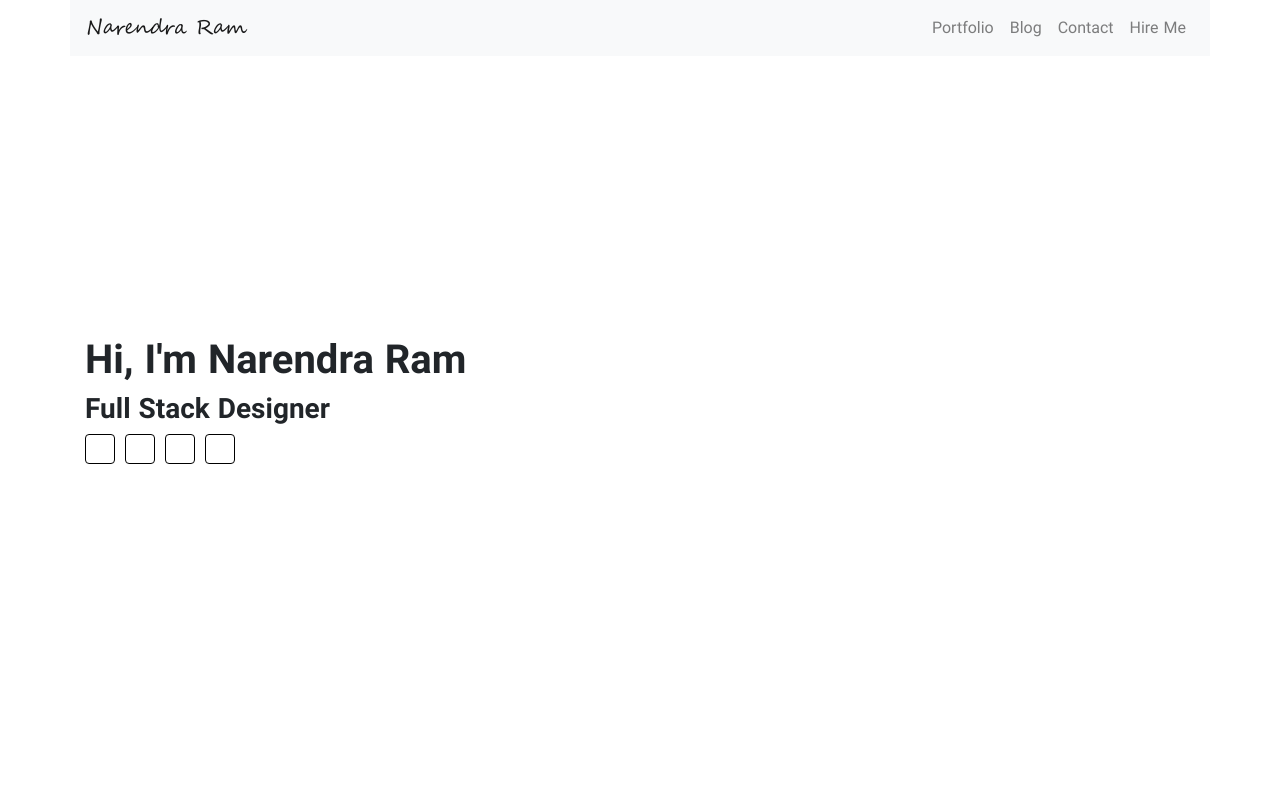
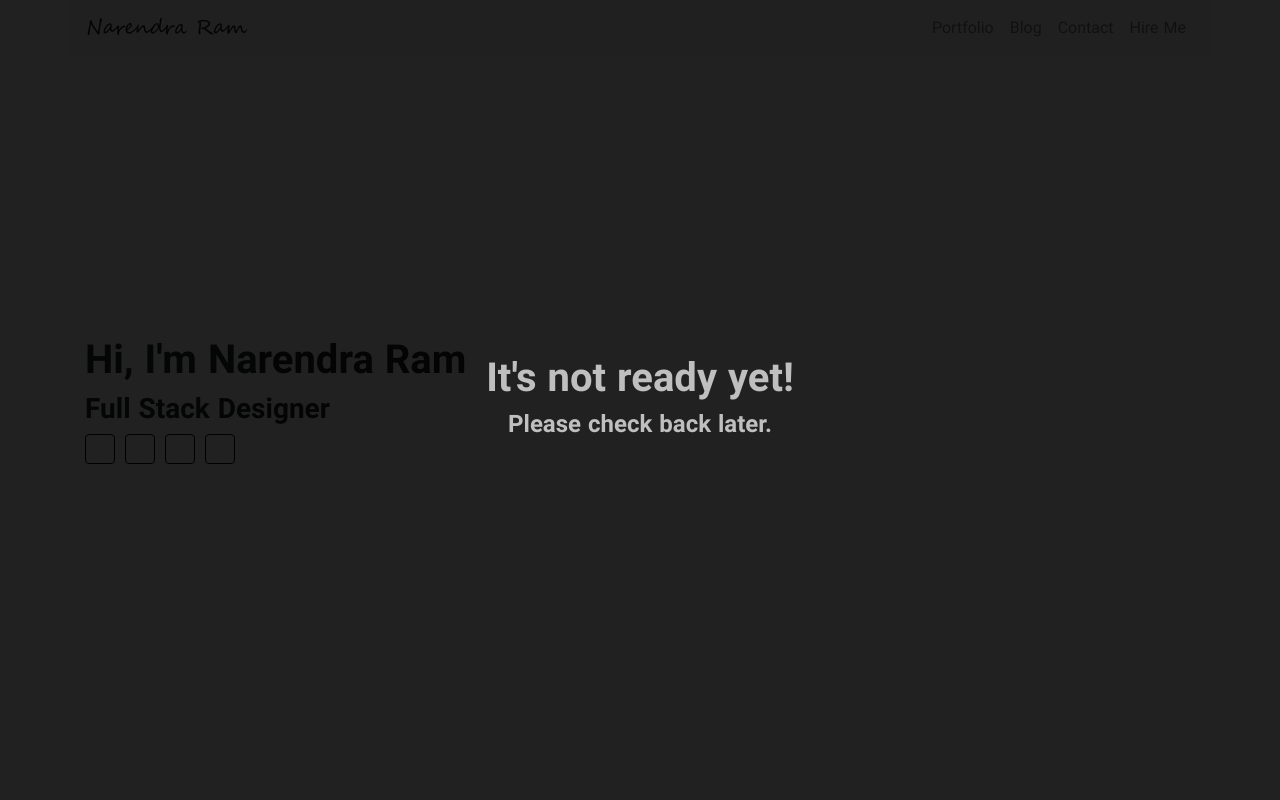
Before and after one commit to narenkram/Lance, a Nuxt app: page / in a window 1280 px wide. Shown: the top 800 px of the page. Built offline with nearby package versions, Linux system fonts and the light colour scheme; a web font is replaced by a local one.

Commit message:
Update index.vue

```diff
--- a/pages/index.vue
+++ b/pages/index.vue
@@ -198,9 +198,31 @@
         <h4 class="FontRegular">About Me</h4>
       </div>
     </section>
+
+    <div class="Overlay">
+      <h1>It's not ready yet!</h1>
+      <h4>Please check back later.</h4>
+    </div>
   </div>
 </template>
 
 <script>
 export default {};
 </script>
+
+<style>
+.Overlay{
+  position: fixed;
+  width: 100vw;
+  height: 100vh;
+  display: flex;
+  flex-direction: column;
+  align-items: center;
+  justify-content: center;
+  background-color: hsla(0, 0%, 0%, 0.87);
+  color: hsla(0, 0%, 75%, 1);
+  left: 0;
+  top: 0;
+  z-index: 100;
+}
+</style>
```
